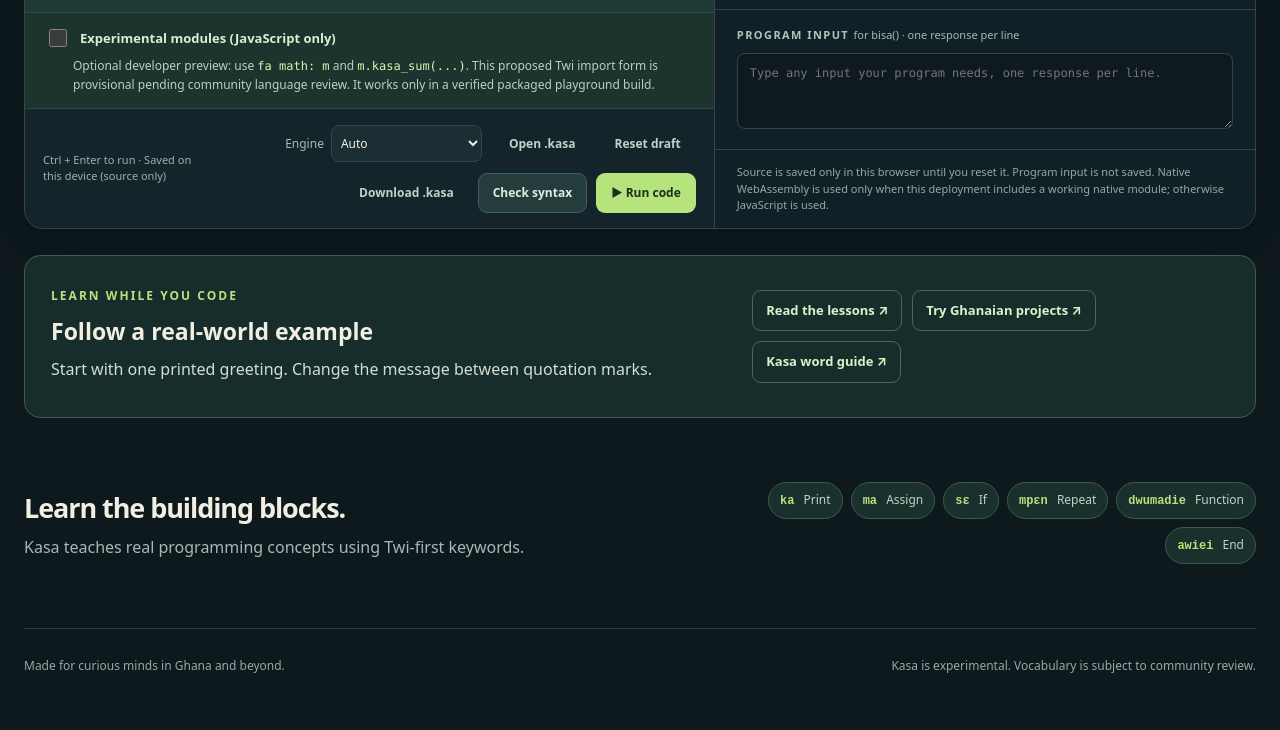
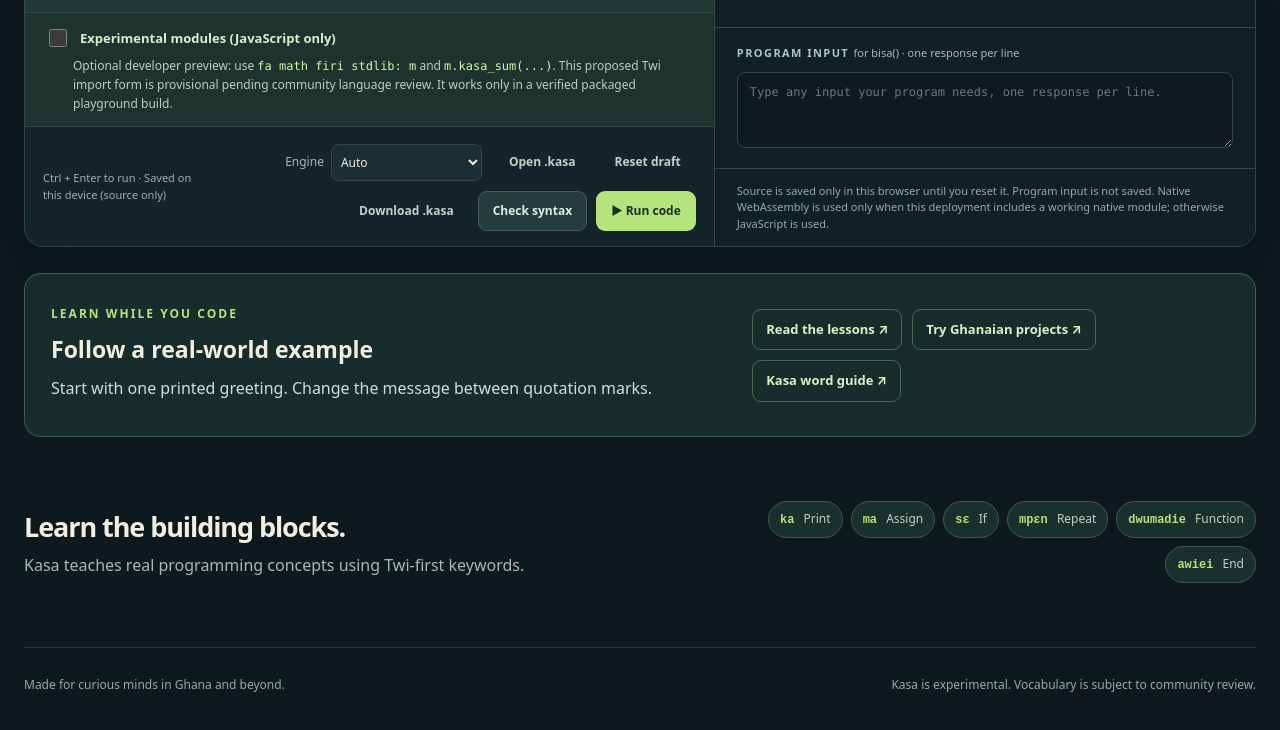
Before and after one commit to fosterb1/kasa_programming_language, a plain HTML site: page playground/index.html in a window 1280 px wide. Shown: the part 1129-1859 px from the top of the page. Drawn offline with Linux system fonts and the light colour scheme.

Commit message:
Use explicit provisional fa ... firi stdlib wording in examples and UI checks

```diff
--- a/playground/index.html
+++ b/playground/index.html
@@ -66,7 +66,7 @@
               <input id="experimental-modules" type="checkbox" aria-describedby="module-experiment-help" />
               <span>Experimental modules (JavaScript only)</span>
             </label>
-            <p id="module-experiment-help">Optional developer preview: use <code>fa math: m</code> and <code>m.kasa_sum(...)</code>. This proposed Twi import form is provisional pending community language review. It works only in a verified packaged playground build.</p>
+            <p id="module-experiment-help">Optional developer preview: use <code>fa math firi stdlib: m</code> and <code>m.kasa_sum(...)</code>. This proposed Twi import form is provisional pending community language review. It works only in a verified packaged playground build.</p>
           </div>
           <div class="editor-footer">
             <div id="editor-help" class="hint">Ctrl + Enter to run · Saved on this device (source only)</div>
```
